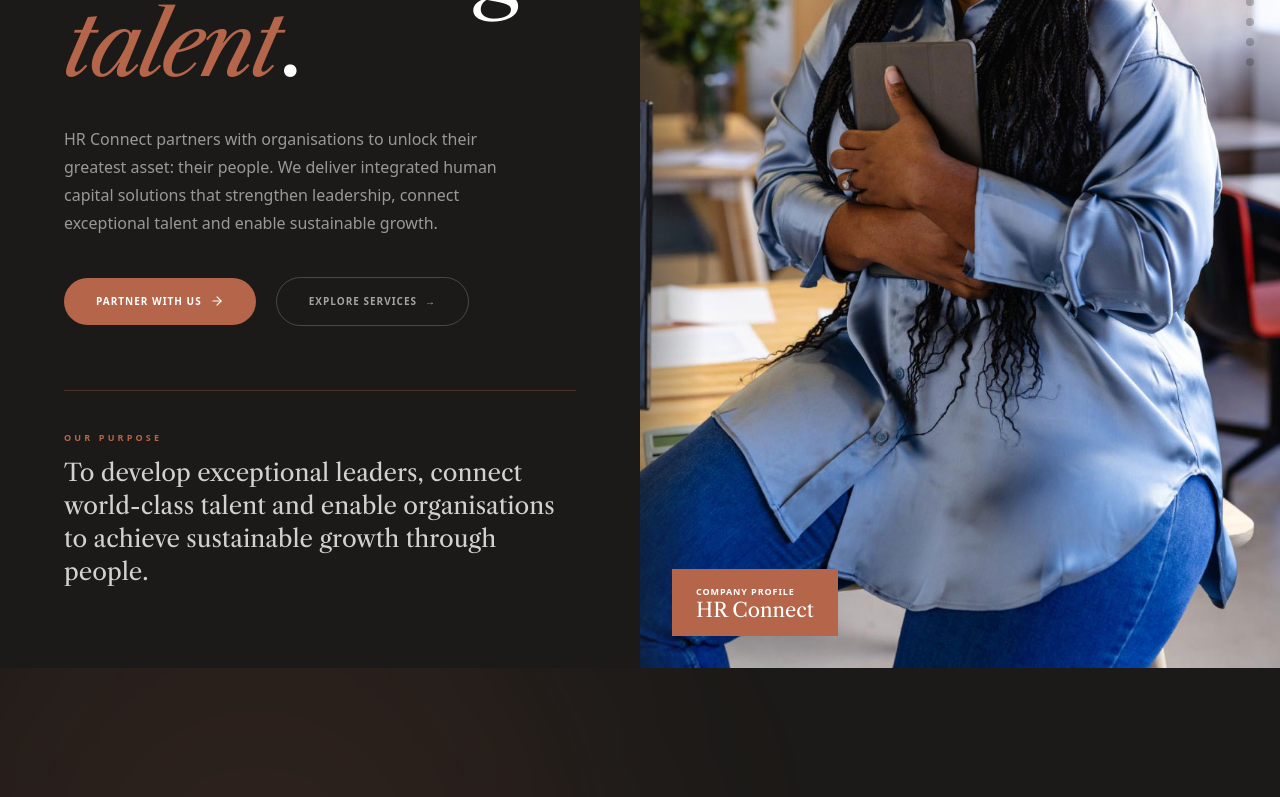
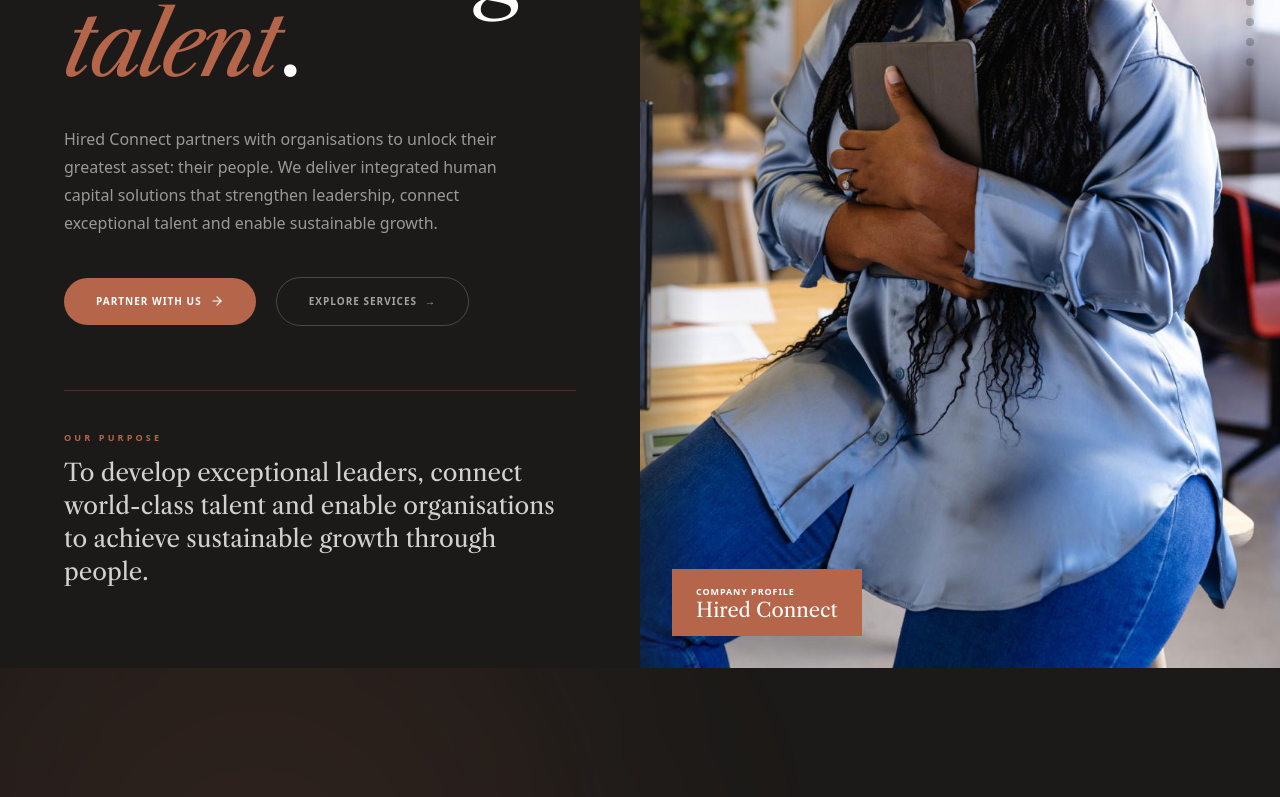
Before and after one commit to brandfocal/hr-connect, a React (Vite) app: page / in a window 1280 px wide. Shown: the part 400-1197 px from the top of the page. Built offline with nearby package versions, Linux system fonts and the light colour scheme.

Commit message:
feat: route contact form to info@hrconnection.co.za and rename to Hired Connect

```diff
--- a/src/components/generated/FathomAgencyLanding.tsx
+++ b/src/components/generated/FathomAgencyLanding.tsx
@@ -213,7 +213,7 @@ const ACCORDION_SERVICES: ServiceItem[] = [
   {
     id: "svc-02",
     title: "Talent Acquisition & Executive Search",
-    description: "Exceptional organisations are built by exceptional people. HR Connect identifies, attracts and places high-calibre professionals and executive leaders who deliver measurable business impact.",
+    description: "Exceptional organisations are built by exceptional people. Hired Connect identifies, attracts and places high-calibre professionals and executive leaders who deliver measurable business impact.",
     subs: ["Executive Search", "Executive Recruitment", "Professional Recruitment", "Specialist Talent Acquisition", "Talent Mapping", "Succession Planning", "Leadership Assessments", "Recruitment Process Outsourcing (RPO)", "Employer Branding"]
   },
   {
@@ -334,7 +334,7 @@ const Navbar = ({
       <div className="max-w-[1440px] mx-auto flex items-center justify-between">
         <a href="#home" className="flex items-center gap-2">
           <span className={cn("font-serif text-xl md:text-2xl tracking-tighter font-bold transition-colors duration-300", isScrolled ? "text-fathom-ink" : "text-white")}>
-            HR <span className="italic text-fathom-terracotta">Connect</span>
+            Hired <span className="italic text-fathom-terracotta">Connect</span>
           </span>
         </a>
 
@@ -496,11 +496,11 @@ const Hero = () => {
   return <section id="home" ref={containerRef} onMouseMove={handleMouseMove} className="relative w-full min-h-screen flex flex-col lg:flex-row overflow-hidden">
     {/* Mobile: photo on top */}
     <div className="w-full h-[280px] lg:hidden relative overflow-hidden order-first">
-      <img src={hrConnect4} alt="HR Connect, Executive leadership in the boardroom" className="w-full h-full object-cover brightness-75" />
+      <img src={hrConnect4} alt="Hired Connect, Executive leadership in the boardroom" className="w-full h-full object-cover brightness-75" />
       <div className="absolute inset-0 bg-gradient-to-b from-fathom-ink/30 to-fathom-ink/60" />
       <div className="absolute bottom-5 left-5 bg-fathom-terracotta text-white px-4 py-3 shadow-2xl z-10">
         <p className="text-[9px] uppercase tracking-widest font-bold mb-0.5">Company Profile</p>
-        <p className="text-lg font-serif leading-none">HR Connect</p>
+        <p className="text-lg font-serif leading-none">Hired Connect</p>
       </div>
     </div>
 
@@ -525,7 +525,7 @@ const Hero = () => {
         </motion.h1>
 
         <motion.p variants={FADE_UP_VARIANTS} className="text-sm md:text-base text-white/55 max-w-md mb-8 md:mb-10 leading-[1.75] font-light">
-          HR Connect partners with organisations to unlock their greatest asset: their people.
+          Hired Connect partners with organisations to unlock their greatest asset: their people.
           We deliver integrated human capital solutions that strengthen leadership, connect
           exceptional talent and enable sustainable growth.
         </motion.p>
@@ -558,12 +558,12 @@ const Hero = () => {
         transform: `translate(${parallaxX}px, ${parallaxY}px)`,
         transition: "transform 0.15s ease-out"
       }}>
-        <img src={hrConnect4} alt="HR Connect, Executive leadership in the boardroom" className="w-full h-full object-cover" />
+        <img src={hrConnect4} alt="Hired Connect, Executive leadership in the boardroom" className="w-full h-full object-cover" />
       </div>
       <div className="absolute inset-y-0 left-0 w-16 bg-gradient-to-r from-fathom-ink/40 to-transparent" />
       <div className="absolute bottom-8 left-8 bg-fathom-terracotta text-white px-6 py-4 shadow-2xl z-10">
         <p className="text-[9px] uppercase tracking-widest font-bold mb-0.5">Company Profile</p>
-        <p className="text-xl font-serif leading-none">HR Connect</p>
+        <p className="text-xl font-serif leading-none">Hired Connect</p>
       </div>
     </div>
   </section>;
@@ -719,7 +719,7 @@ const AboutSection = () => {
           <div className="flex items-center gap-3">
             <div className="w-5 h-px bg-[#B5654A]" />
             <span className="text-[9px] uppercase tracking-[0.3em] font-bold text-[#B5654A]">
-              About HR Connect
+              About Hired Connect
             </span>
           </div>
         </div>
@@ -735,10 +735,10 @@ const AboutSection = () => {
 
           <motion.div variants={FADE_UP_VARIANTS} className="space-y-5 text-white/70 text-sm md:text-base leading-relaxed font-light">
             <p>
-              HR Connect is a strategic human capital, leadership development and talent solutions firm that helps organisations unlock their greatest asset: their people. We partner with businesses, government and institutions to develop exceptional leaders, connect organisations with outstanding talent and enable sustainable growth through innovative, customised human capital solutions.
+              Hired Connect is a strategic human capital, leadership development and talent solutions firm that helps organisations unlock their greatest asset: their people. We partner with businesses, government and institutions to develop exceptional leaders, connect organisations with outstanding talent and enable sustainable growth through innovative, customised human capital solutions.
             </p>
             <p>
-              In an increasingly competitive and rapidly evolving world of work, organisations require more than traditional HR services. They need a strategic partner capable of aligning leadership, talent and organisational capability with business strategy. HR Connect delivers integrated solutions that strengthen workforce performance, accelerate leadership capability and create lasting organisational value.
+              In an increasingly competitive and rapidly evolving world of work, organisations require more than traditional HR services. They need a strategic partner capable of aligning leadership, talent and organisational capability with business strategy. Hired Connect delivers integrated solutions that strengthen workforce performance, accelerate leadership capability and create lasting organisational value.
             </p>
           </motion.div>
         </motion.div>
@@ -812,7 +812,7 @@ const AboutSection = () => {
 };
 
 /* ─────────────────────────────────────────────
-   WHY HR CONNECT
+   WHY Hired Connect
 ───────────────────────────────────────────── */
 
 const WhyChooseUs = () => {
@@ -855,7 +855,7 @@ const WhyChooseUs = () => {
           }} viewport={{
             once: true
           }}>
-            Our clients choose HR Connect because we combine strategic thinking, commercial insight and execution excellence to create measurable organisational impact.
+            Our clients choose Hired Connect because we combine strategic thinking, commercial insight and execution excellence to create measurable organisational impact.
           </motion.p>
 
           <motion.div className="relative aspect-[16/10] lg:aspect-auto lg:h-[420px] rounded-2xl overflow-hidden" initial={{
@@ -869,7 +869,7 @@ const WhyChooseUs = () => {
           }} viewport={{
             once: true
           }}>
-            <img src="/hr-connect6.jpg" alt="HR Connect, people-centred leadership and organisational excellence" className="w-full h-full object-cover" />
+            <img src="/hr-connect6.jpg" alt="Hired Connect, people-centred leadership and organisational excellence" className="w-full h-full object-cover" />
             <div className="absolute inset-0 bg-gradient-to-t from-[#2C1810]/80 via-[#2C1810]/20 to-transparent" />
             <div className="absolute top-0 left-0 w-full h-1 bg-fathom-terracotta" />
           </motion.div>
@@ -1003,7 +1003,7 @@ const ValueProposition = () => {
       }} viewport={{
         once: true
       }}>
-        <img src="/hr-connect3.jpg" alt="HR Connect, Enabling Organisational Growth through diverse leadership" className="w-full h-full object-cover" />
+        <img src="/hr-connect3.jpg" alt="Hired Connect, Enabling Organisational Growth through diverse leadership" className="w-full h-full object-cover" />
         <div className="absolute inset-0 bg-gradient-to-r from-fathom-ink/70 via-fathom-ink/30 to-transparent" />
         <div className="absolute bottom-0 left-0 w-full h-1 bg-fathom-terracotta" />
         <div className="absolute bottom-6 left-6 md:bottom-12 md:left-12 text-white max-w-xs md:max-w-lg">
@@ -1027,7 +1027,7 @@ const ValueProposition = () => {
         </div>
 
         <motion.p variants={FADE_UP_VARIANTS} className="text-fathom-ink text-base md:text-lg leading-relaxed font-light">
-          At HR Connect, we believe that organisational growth begins with exceptional leadership and exceptional people. We partner with organisations to develop leaders, connect outstanding talent, and enable sustainable growth through integrated human capital strategies, leadership development, executive search, customised learning solutions and world-class corporate experiences.
+          At Hired Connect, we believe that organisational growth begins with exceptional leadership and exceptional people. We partner with organisations to develop leaders, connect outstanding talent, and enable sustainable growth through integrated human capital strategies, leadership development, executive search, customised learning solutions and world-class corporate experiences.
         </motion.p>
         <motion.p variants={FADE_UP_VARIANTS} className="text-fathom-ink text-base md:text-lg leading-relaxed font-light">
           We don't simply fill roles or deliver training; we build leadership capability, strengthen organisational performance and create future-ready workforces that drive long-term business success.
@@ -1047,7 +1047,7 @@ const FounderSection = () => {
   return <section id="leadership" className="w-full bg-[#1C1A18] overflow-hidden flex flex-col lg:flex-row">
     {/* Photo: top on mobile, left on desktop */}
     <div className="w-full lg:w-[44%] h-[320px] sm:h-[400px] lg:h-auto lg:min-h-screen relative overflow-hidden shrink-0">
-      <img src="/hr-connect9.jpg" alt="Lesego Tema: Founder & Managing Executive, HR Connect" className="w-full h-full object-cover object-top" />
+      <img src="/hr-connect9.jpg" alt="Lesego Tema: Founder & Managing Executive, Hired Connect" className="w-full h-full object-cover object-top" />
       <div className="absolute inset-0 bg-gradient-to-t from-[#1C1A18]/80 via-transparent to-transparent" />
       <div className="absolute inset-0 bg-gradient-to-r from-transparent to-[#1C1A18]/30 hidden lg:block" />
       <div className="absolute bottom-0 left-0 w-full h-[3px] bg-fathom-terracotta" />
@@ -1061,7 +1061,7 @@ const FounderSection = () => {
         <motion.div variants={FADE_UP_VARIANTS} className="flex items-center gap-3 mb-8 md:mb-10">
           <div className="w-6 h-px bg-fathom-terracotta" />
           <span className="text-[9px] uppercase tracking-[0.35em] font-bold text-fathom-terracotta">
-            Founder &amp; Managing Executive | HR Connect
+            Founder &amp; Managing Executive | Hired Connect
           </span>
         </motion.div>
 
@@ -1076,7 +1076,7 @@ const FounderSection = () => {
 
         <motion.div variants={FADE_UP_VARIANTS} className="space-y-4 md:space-y-5 text-white/55 text-sm leading-relaxed font-light">
           <p>
-            Lesego Tema is the Founder and Managing Executive of HR Connect, a 100% Black woman-owned human capital, leadership development and talent solutions firm dedicated to developing leaders, connecting talent and enabling organisational growth.
+            Lesego Tema is the Founder and Managing Executive of Hired Connect, a 100% Black woman-owned human capital, leadership development and talent solutions firm dedicated to developing leaders, connecting talent and enabling organisational growth.
           </p>
           <p>
             With more than 10 years of experience spanning human capital management, talent acquisition, executive recruitment, leadership development, organisational capability, learning and development, stakeholder engagement and premium corporate event delivery, Lesego has established a reputation for delivering innovative, commercially focused and people-centred solutions that create measurable organisational impact.
@@ -1098,10 +1098,10 @@ const FounderSection = () => {
                   As a passionate advocate for leadership excellence, women's advancement and workforce transformation, Lesego believes that people remain every organisation's greatest competitive advantage. Her leadership philosophy is centred on empowering individuals, strengthening teams and enabling organisations to thrive in an evolving world of work.
                 </p>
                 <p>
-                  Supported by a multidisciplinary team of experienced human capital specialists, facilitators, executive coaches, learning professionals and project managers, HR Connect delivers integrated solutions that combine strategic insight with execution excellence. Together, they have successfully designed and delivered leadership programmes, executive development initiatives, talent acquisition projects, customised learning interventions and premium corporate conferences for organisations seeking sustainable people and business outcomes.
+                  Supported by a multidisciplinary team of experienced human capital specialists, facilitators, executive coaches, learning professionals and project managers, Hired Connect delivers integrated solutions that combine strategic insight with execution excellence. Together, they have successfully designed and delivered leadership programmes, executive development initiatives, talent acquisition projects, customised learning interventions and premium corporate conferences for organisations seeking sustainable people and business outcomes.
                 </p>
                 <p>
-                  Under Lesego's leadership, HR Connect continues to position itself as a trusted strategic partner to organisations committed to building future-ready workforces, developing exceptional leaders and creating cultures of high performance.
+                  Under Lesego's leadership, Hired Connect continues to position itself as a trusted strategic partner to organisations committed to building future-ready workforces, developing exceptional leaders and creating cultures of high performance.
                 </p>
               </motion.div>
             )}
@@ -1156,6 +1156,15 @@ const ContactSection = () => {
   };
   const handleSubmit = (e: React.FormEvent<HTMLFormElement>) => {
     e.preventDefault();
+    const subject = encodeURIComponent("Hired Connect Enquiry");
+    const body = encodeURIComponent(
+      `Name: ${form.name}\n` +
+      `Email: ${form.email}\n` +
+      `Phone: ${form.phone || 'N/A'}\n` +
+      `Service: ${form.service || 'N/A'}\n\n` +
+      `Message:\n${form.message}`
+    );
+    window.location.href = `mailto:info@hrconnection.co.za?subject=${subject}&body=${body}`;
     setSubmitted(true);
   };
   const inputBase = "w-full bg-white/8 border border-white/15 text-white placeholder-white/30 rounded-lg px-4 py-3.5 text-sm font-light focus:outline-none focus:border-fathom-terracotta focus:ring-1 focus:ring-fathom-terracotta transition-all duration-200";
@@ -1183,7 +1192,7 @@ const ContactSection = () => {
             </motion.h2>
 
             <motion.p variants={FADE_UP_VARIANTS} className="text-white/55 text-sm md:text-base leading-[1.8] font-light max-w-sm mb-10 md:mb-16">
-              Partner with HR Connect to develop your leaders, connect exceptional talent and
+              Partner with Hired Connect to develop your leaders, connect exceptional talent and
               enable sustainable growth across your organisation.
             </motion.p>
 
@@ -1196,8 +1205,8 @@ const ContactSection = () => {
                   <p className="text-[9px] uppercase tracking-[0.28em] font-bold text-white/35 mb-1">
                     Email
                   </p>
-                  <a href="mailto:info@hrconnect.co.za" className="text-white text-sm md:text-base hover:text-fathom-terracotta transition-colors duration-200">
-                    info@hrconnect.co.za
+                  <a href="mailto:info@hrconnection.co.za" className="text-white text-sm md:text-base hover:text-fathom-terracotta transition-colors duration-200">
+                    info@hrconnection.co.za
                   </a>
                 </div>
               </div>
@@ -1279,7 +1288,7 @@ const ContactSection = () => {
               Thank you!
             </h3>
             <p className="text-white/60 text-sm md:text-base font-light leading-relaxed max-w-sm">
-              We'll be in touch shortly. Our team looks forward to exploring how HR Connect can
+              We'll be in touch shortly. Our team looks forward to exploring how Hired Connect can
               partner with your organisation.
             </p>
             <button onClick={() => {
@@ -1352,7 +1361,7 @@ const ContactSection = () => {
       {/* Footer bar */}
       <div className="mt-16 md:mt-20 pt-8 border-t border-white/10 flex flex-col sm:flex-row items-center sm:items-center justify-between gap-3 text-center sm:text-left">
         <p className="text-[9px] uppercase tracking-[0.22em] font-bold text-white/25">
-          © 2026 HR Connect. All rights reserved.
+          © 2026 Hired Connect. All rights reserved.
         </p>
         <p className="text-[9px] uppercase tracking-[0.22em] font-bold text-white/25">
           Developing Leaders. Connecting Talent. Enabling Growth.
@@ -1373,7 +1382,7 @@ const Footer = () => {
       <div className="flex flex-col md:flex-row justify-between items-start md:items-end gap-10 md:gap-12 mb-14 md:mb-20">
         <div>
           <a href="#home" className="font-serif text-4xl sm:text-5xl md:text-6xl lg:text-7xl mb-6 md:mb-8 tracking-tighter block">
-            HR <span className="italic text-fathom-terracotta">Connect</span>
+            Hired <span className="italic text-fathom-terracotta">Connect</span>
           </a>
           <div className="flex flex-wrap gap-6 md:gap-8">
             {FOOTER_LINKS.map(link => <a key={link.label} href={link.href} className="text-[9px] uppercase tracking-[0.3em] text-white/35 hover:text-fathom-terracotta transition-colors font-bold">
```
